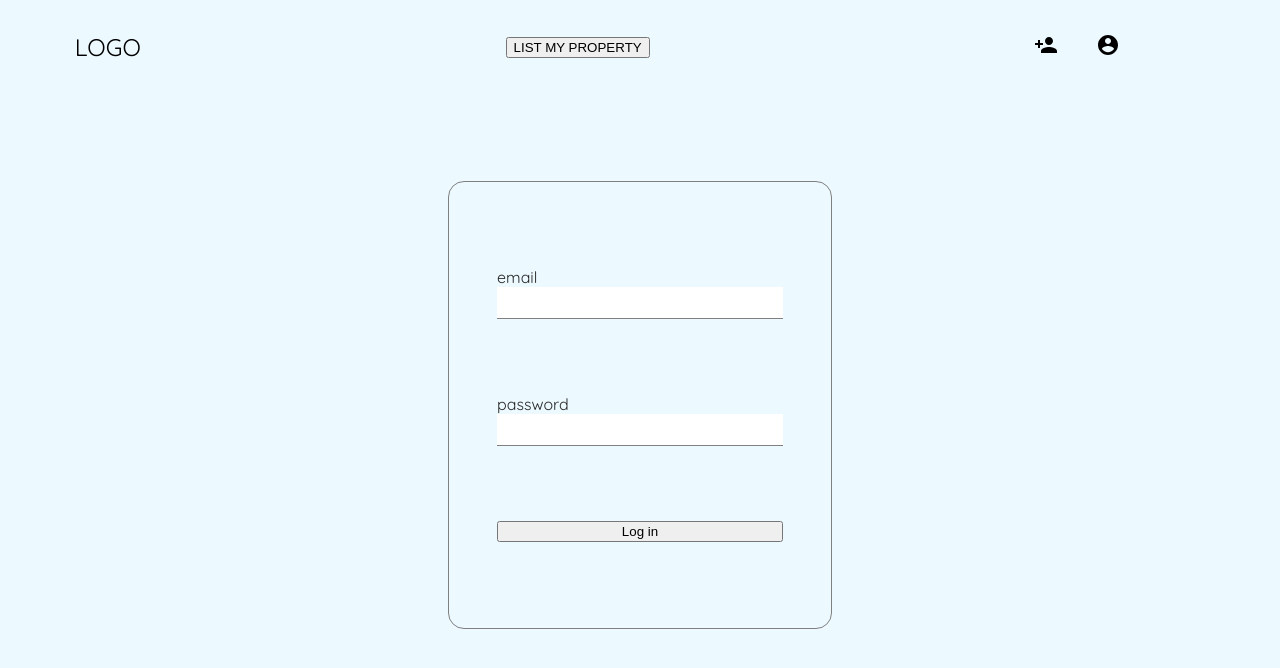
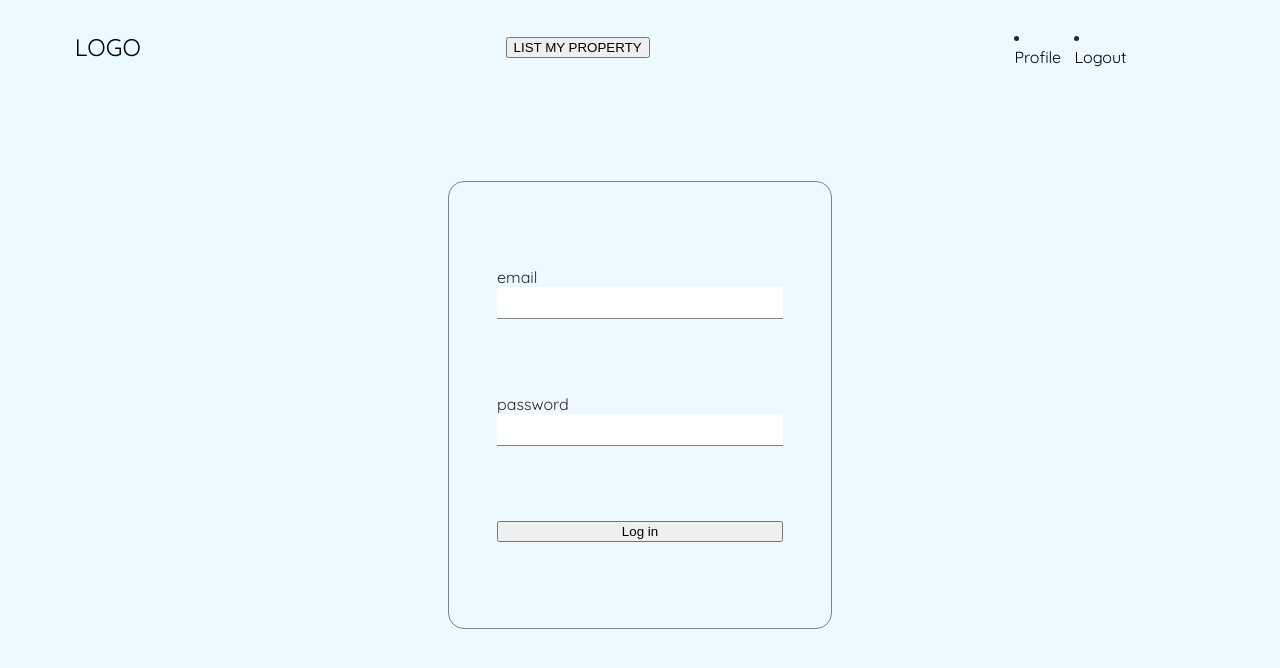
Before and after one commit to jksh88/auxion, a React (Create React App) app in the folder client/: page /login in a window 1280 px wide. Shown: the top 668 px of the page. Built offline with nearby package versions, Linux system fonts and the light colour scheme; the HTML template or start-up script is replaced by a standard one.

Commit message:
add navbar authentication and active states on navbar

```diff
--- a/client/src/App.js
+++ b/client/src/App.js
@@ -17,19 +17,29 @@ import Logout from './components/logout.component';
 // import Logout from './components/logout.component';
 
 function App() {
-  const [isLoggedIn, setIsLoggedIn] = useState('false');
+  const [isAuthenticated, setIsAuthenticated] = useState('false');
 
-  const handleAuth = () => {};
+  const handleAuth = (valueFromChild) => {
+    setIsAuthenticated(valueFromChild); //Q: Can I pass a callback instead?
+  };
 
   return (
     <div className="App">
       <BrowserRouter>
-        <Navbar />
+        <Navbar isAuthenticated={isAuthenticated} />
         <Switch>
-          <Route exact path="/login" component={Login} />
-          <Route exact path="/register" component={Register} />
+          <Route
+            exact
+            path="/login"
+            render={(props) => <Login {...props} handleAuth={handleAuth} />}
+          />
+          <Route
+            exact
+            path="/register"
+            render={(props) => <Register {...props} handleAuth={handleAuth} />}
+          />
           <Route exact path="/" component={Landing} />
-          <Route exact path="/me" component={Profile} />
+          <Route exact path="/profile" component={Profile} />
           <Route exact path="/listproperty" component={ListProperty} />
           <Route
             exact
@@ -39,7 +49,11 @@ function App() {
           />
           <Route exact path="/properties/:id/bids" component={ByPropertyBids} />
           <Route exact path="/properties/:id/makeabid" component={MakeABid} />
-          <Route exact path="/logout" component={Logout} />
+          <Route
+            exact
+            path="/logout"
+            render={(props) => <Logout {...props} handleAuth={handleAuth} />}
+          />
 
           {/* <Route exact path="/properties/:id/bids" component={BidsPage} /> */}
         </Switch>
--- a/client/src/components/login.component.jsx
+++ b/client/src/components/login.component.jsx
@@ -51,9 +51,11 @@ const Login = (props) => {
       localStorage.setItem('accessToken', token);
       localStorage.setItem('userId', _id);
       //push the whole user into localStorage
-
-      setState({ email: '', password: '' });
-      history && history.push(id ? `property/${id}` : '/');
+      props.handleAuth(true); //set isAuthenticated to true using handleAuth function passed down from App component
+      setState({ email: '', password: '' }); //clean out the fields
+      history && history.push(id ? `properties/${id}` : '/profile');
+      //TODO: if it did NOT come from an unauthenticated user clicking on a property detail button from landing page, but rather
+      //it came from the navbar login, then we should send the user to profile page first
     } else {
       alert('Login failed');
       // throw new Error();
--- a/client/src/components/logout.component.jsx
+++ b/client/src/components/logout.component.jsx
@@ -2,12 +2,13 @@
 
 import React from 'react';
 
-const Logout = ({ history }) => {
+const Logout = (props) => {
   return (
     <>
       {localStorage.removeItem('accessToken')}
       {localStorage.removeItem('userId')}
-      {history.push('/')}
+      {props.handleAuth(false)}
+      {props.history.push('/')}
     </>
   );
 };
--- a/client/src/components/navbar.component.jsx
+++ b/client/src/components/navbar.component.jsx
@@ -2,7 +2,7 @@ import PersonAdd from '@material-ui/icons/PersonAdd';
 import Account from '@material-ui/icons/AccountCircle';
 import { Link } from 'react-router-dom';
 
-const Navbar = () => {
+const Navbar = ({ isAuthenticated }) => {
   return (
     <div
       className="Navbar"
@@ -34,12 +34,31 @@ const Navbar = () => {
           marginRight: '10%',
         }}
       >
-        <Link to="/register">
+        {isAuthenticated ? (
+          <>
+            <li>
+              <Link to="/profile">Profile</Link>
+            </li>
+            <li>
+              <Link to="/logout">Logout</Link>
+            </li>
+          </>
+        ) : (
+          <>
+            <li>
+              <Link to="/register">Register</Link>
+            </li>
+            <li>
+              <Link to="/Login">Login</Link>
+            </li>
+          </>
+        )}
+        {/* <Link to="/register">
           <PersonAdd className="nav-items" />
         </Link>
         <Link to="/login">
           <Account className="nav-items" />
-        </Link>
+        </Link> */}
       </div>
     </div>
   );
```
